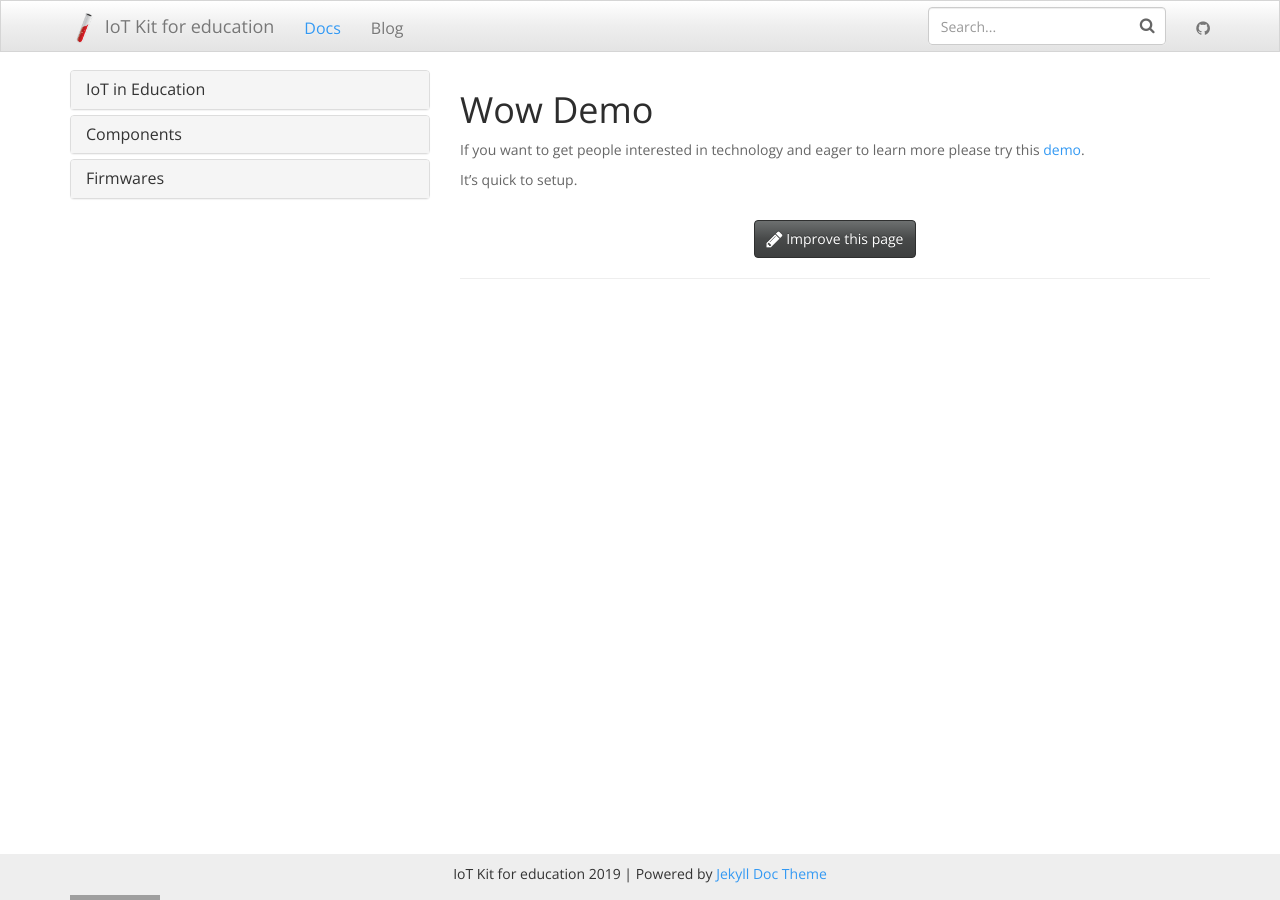
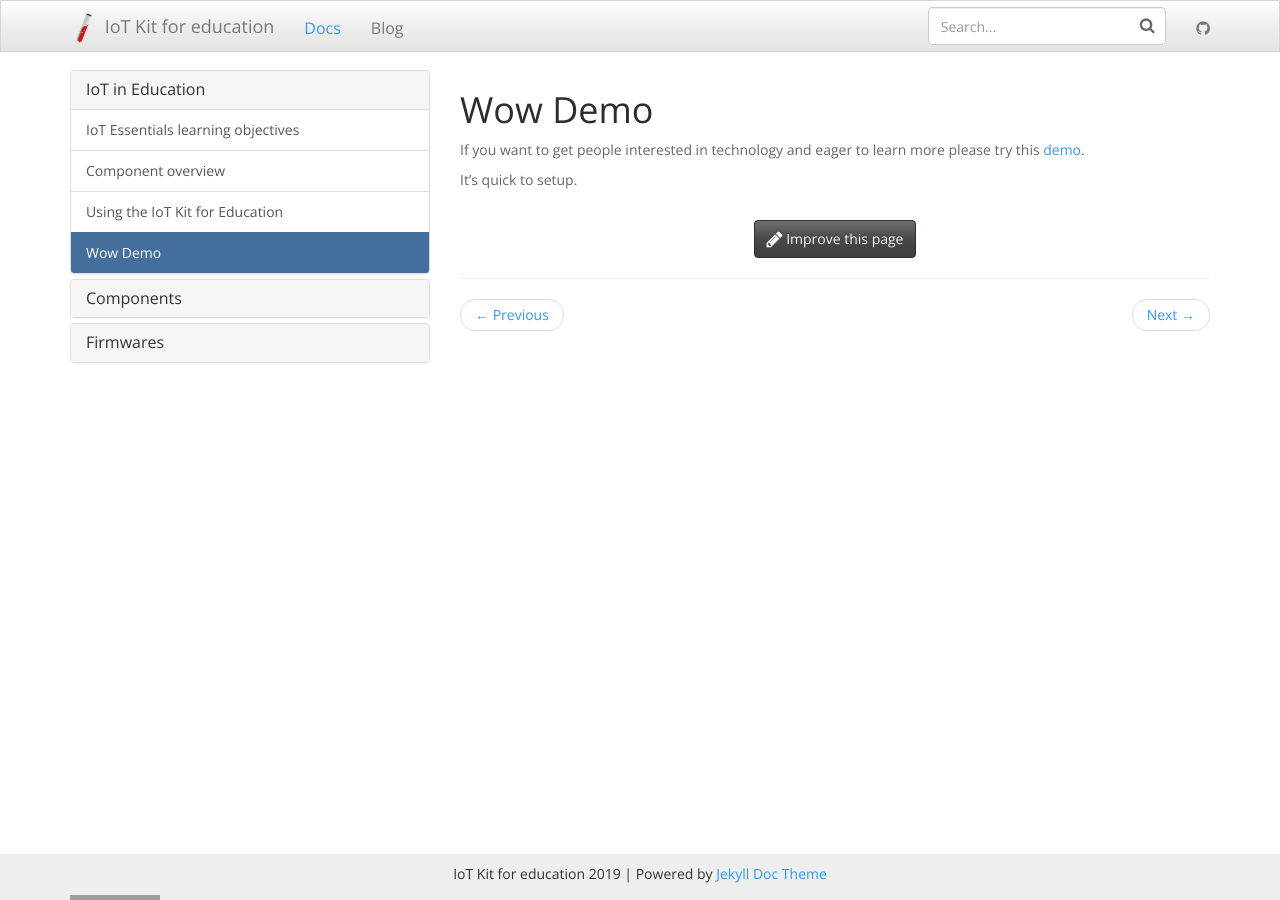
Before and after one commit to mverleun/IoT-Web, a Jekyll site: the page built from _docs/Wow-Demo.md, in a window 1280 px wide and 900 px high. Built offline with Jekyll 4.4.1, drawn with Linux system fonts in a browser that asks for light colours; nearby versions of some CDN libraries; grey boxes are pictures that could not be loaded.

Commit message:
Update docs.yml

```diff
--- a/_data/docs.yml
+++ b/_data/docs.yml
@@ -3,7 +3,7 @@
   - IoT-Essentials-learning-objectives
   - overview
   - home
-  - Wow/README
+  - Wow-Demo
 
 - title: Components
   docs:
```
